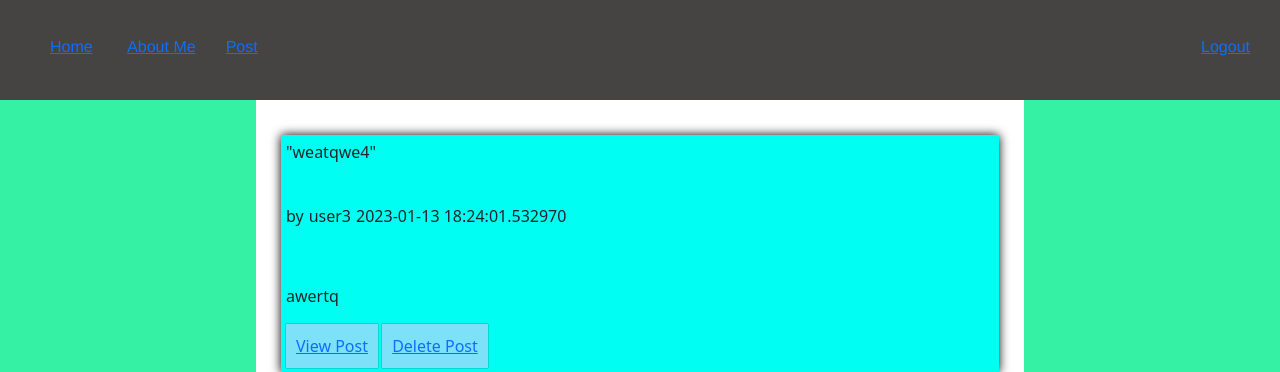
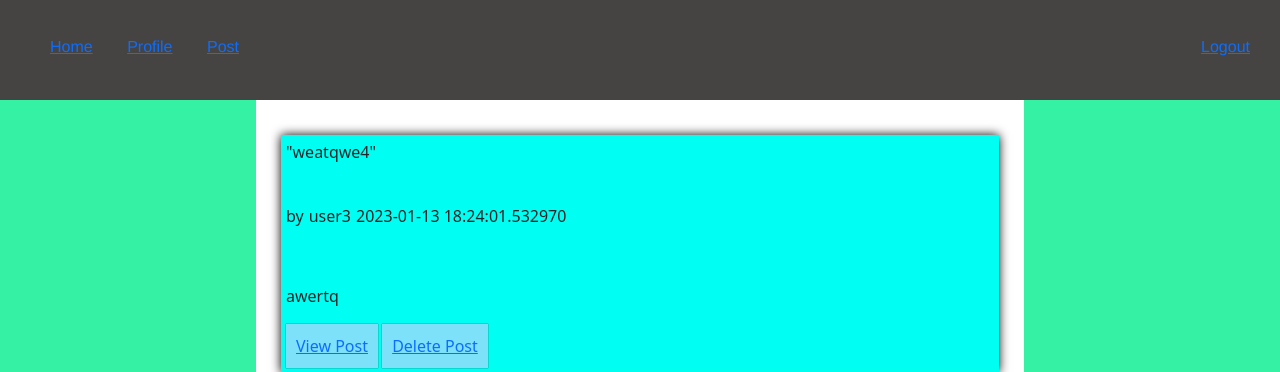
Before and after one commit to MaisonEP/Flask-blog-site, a Flask app: page / in a window 1280 px wide. Shown: the top 372 px of the page. Run offline with Flask 2, Linux system fonts and the light colour scheme; a user stored in the database is signed in; data comes from the database, SQL or seed files in the repository; both versions use the stored data as it was after the commit.

Commit message:
profile page

```diff
--- a/blog/routes.py
+++ b/blog/routes.py
@@ -20,10 +20,10 @@ def home():
     else:
         return redirect(url_for('login'))
 
-@app.route("/about")
-def about():
+@app.route("/profile")
+def profile():
     if current_user.is_authenticated:
-        return render_template('about.html', title='About Me')
+        return render_template('profile.html', title='profile')
     else:
         return redirect(url_for('login'))
     #add post page
--- a/blog/templates/layout.html
+++ b/blog/templates/layout.html
@@ -16,7 +16,7 @@
             <div class="homeAbout">
                 <div class="home menuItem"><a href="{{ url_for('home') }}">Home</a>&nbsp</div>
 
-                <div class="about menuItem"><a href="{{ url_for('about') }}">About Me</a></div>
+                <div class="profile menuItem"><a href="{{ url_for('profile') }}">Profile</a>&nbsp</div>
 
                 <div class="post menuItem"><a href="{{ url_for('add_blog') }}">Post</a>&nbsp</div>
             </div>
--- a/blog/templates/about.html
+++ b/blog/templates/profile.html
@@ -1,4 +1,4 @@
 {% extends "layout.html" %}
 {% block content %}
-<h1>This is About Me page</h1>
+<h1>This is my profile page</h1>
 {% endblock content %}
```
Also changed, not shown: blog/blog.db.
